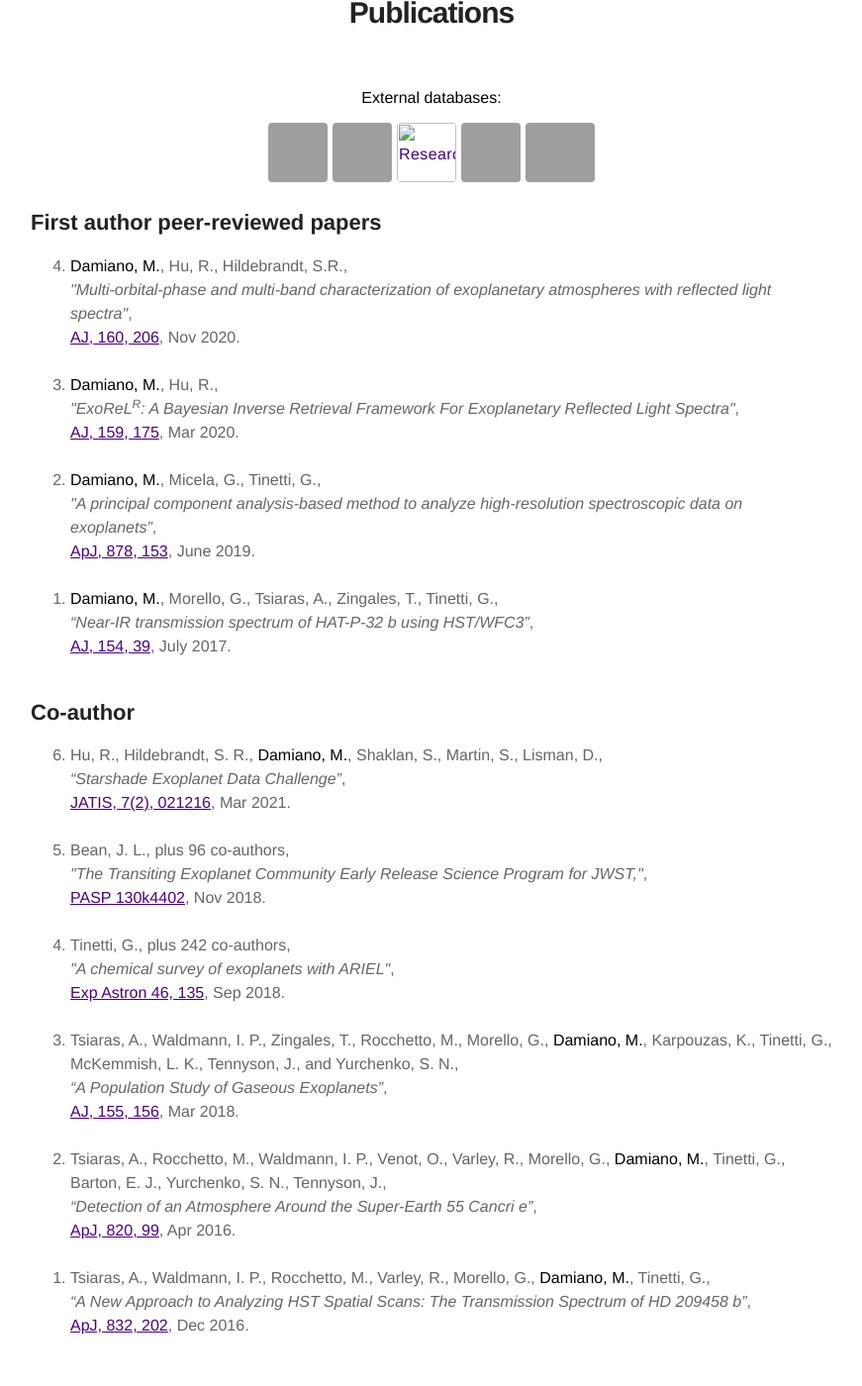
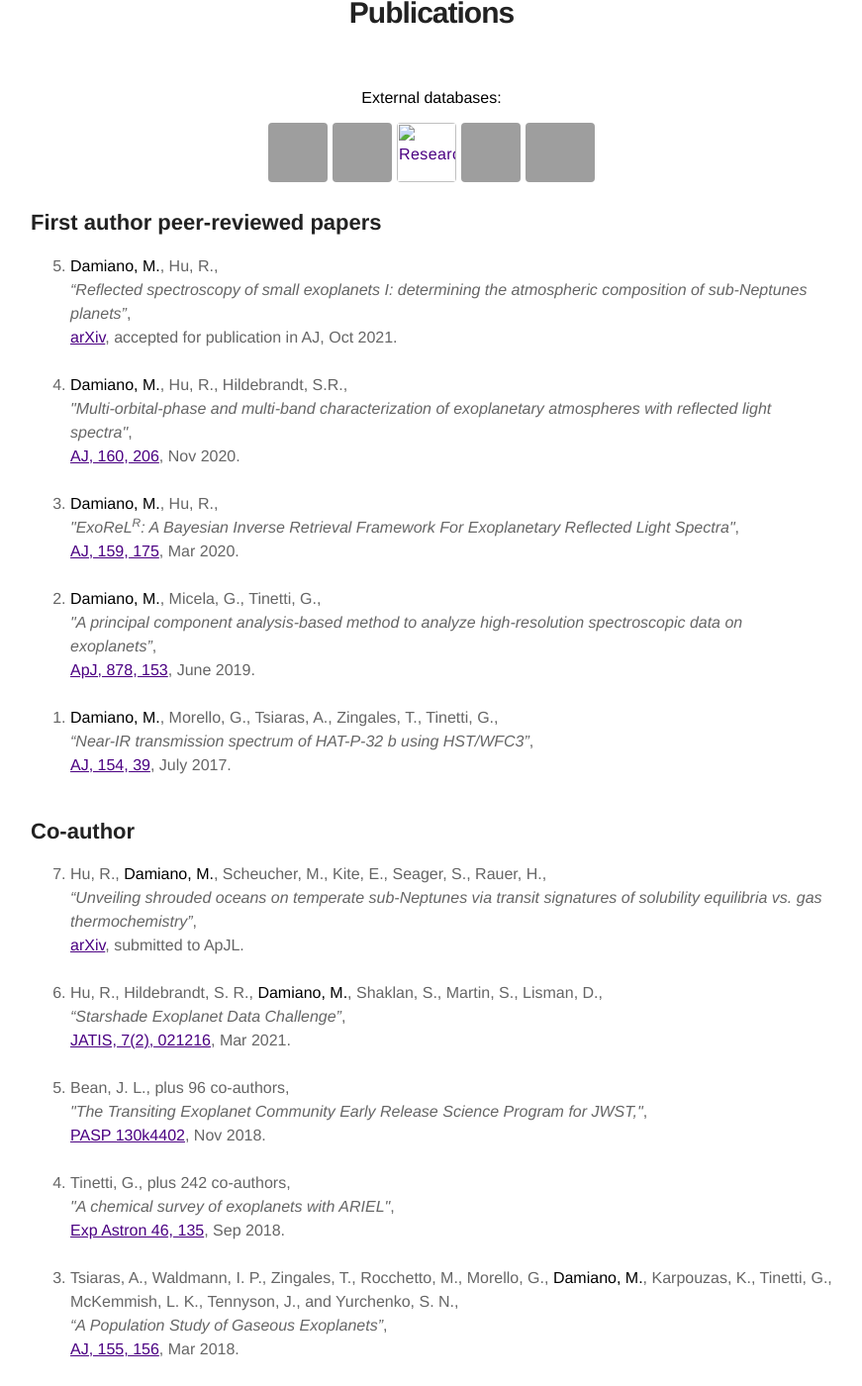
Before and after one commit to MDamiano/MDamiano.github.io, a Jekyll site: the page built from publications.md, in a window 1280 px wide and 1400 px high, scrolled down 484 px, cut to the strip 0-1400 px from the top of the window. Shown: the whole strip at 99% size, without its empty margins (204-1075 px from the left). Built offline with Jekyll 4.4.1, drawn with Linux system fonts in a browser that asks for light colours; grey boxes are pictures that could not be loaded.

Commit message:
update October 2021

```diff
--- a/publications.md
+++ b/publications.md
@@ -18,6 +18,10 @@ layout: page
 <h2>First author peer-reviewed papers</h2>
 
 <ol reversed>
+    <li><strong>Damiano, M.</strong>, Hu, R.,
+	    <br /><i>“Reflected spectroscopy of small exoplanets I: determining the atmospheric composition of sub-Neptunes planets”</i>,
+	    <br /><a href="2021arXiv210911659D">arXiv</a>, accepted for publication in AJ, Oct 2021.
+	    <br /><br /></li>
     <li><strong>Damiano, M.</strong>, Hu, R., Hildebrandt, S.R.,
 	    <br /><i>"Multi-orbital-phase and multi-band characterization of exoplanetary atmospheres with reflected light spectra"</i>,
 	    <br /><a href="https://iopscience.iop.org/article/10.3847/1538-3881/abb76a/">AJ, 160, 206</a>, Nov 2020.
@@ -39,6 +43,10 @@ layout: page
 <h2>Co-author</h2>
 
 <ol reversed>
+    <li>Hu, R., <strong>Damiano, M.</strong>, Scheucher, M.,  Kite, E., Seager, S., Rauer, H.,
+	    <br /><i>“Unveiling shrouded oceans on temperate sub-Neptunes via transit signatures of solubility equilibria vs. gas thermochemistry”</i>,
+	    <br /><a href="2021arXiv210804745H">arXiv</a>, submitted to ApJL.
+	    <br /><br /></li>
     <li>Hu, R., Hildebrandt, S. R., <strong>Damiano, M.</strong>, Shaklan, S.,  Martin, S., Lisman, D.,
 	    <br /><i>“Starshade Exoplanet Data Challenge”</i>,
 	    <br /><a href="https://doi.org/10.1117/1.JATIS.7.2.021216">JATIS, 7(2), 021216</a>, Mar 2021.
```
Also changed, not shown: 2 other files.
